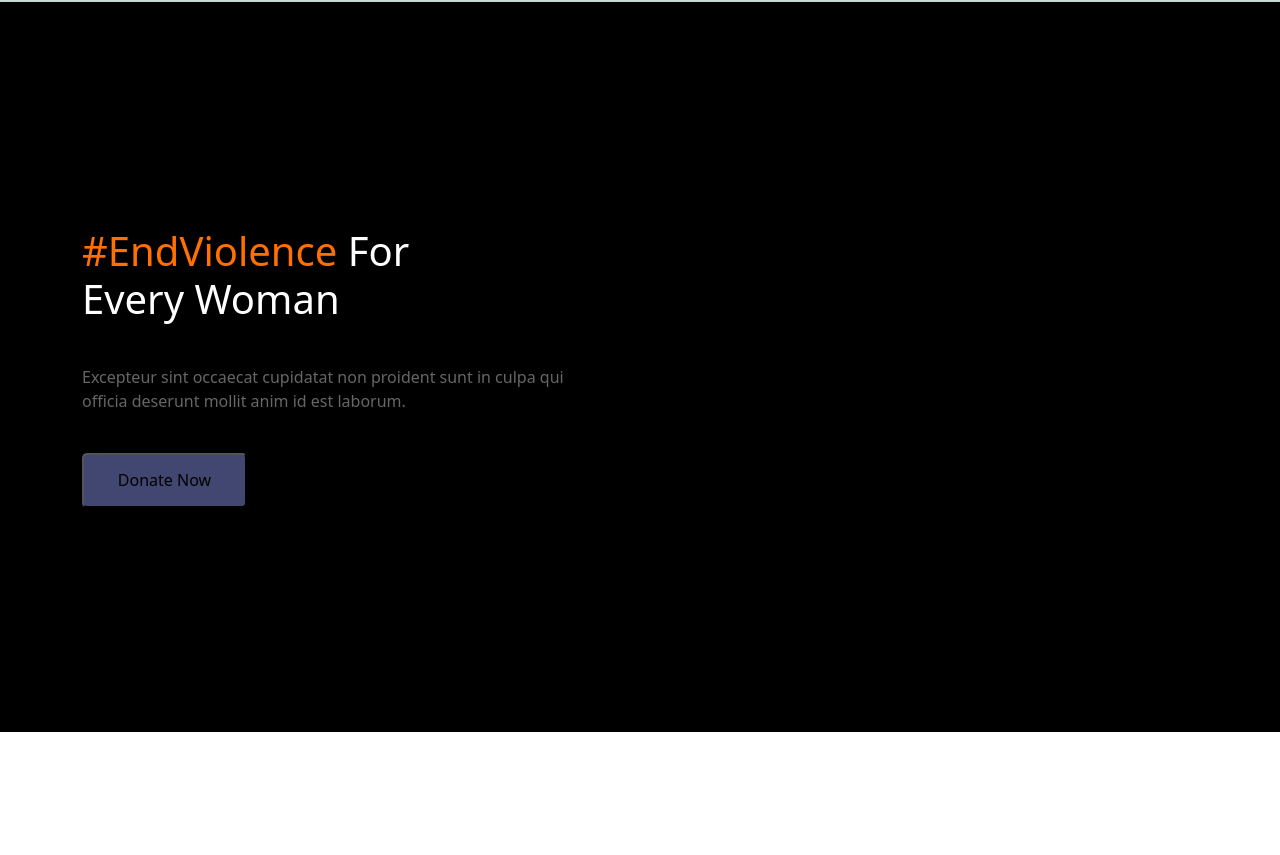
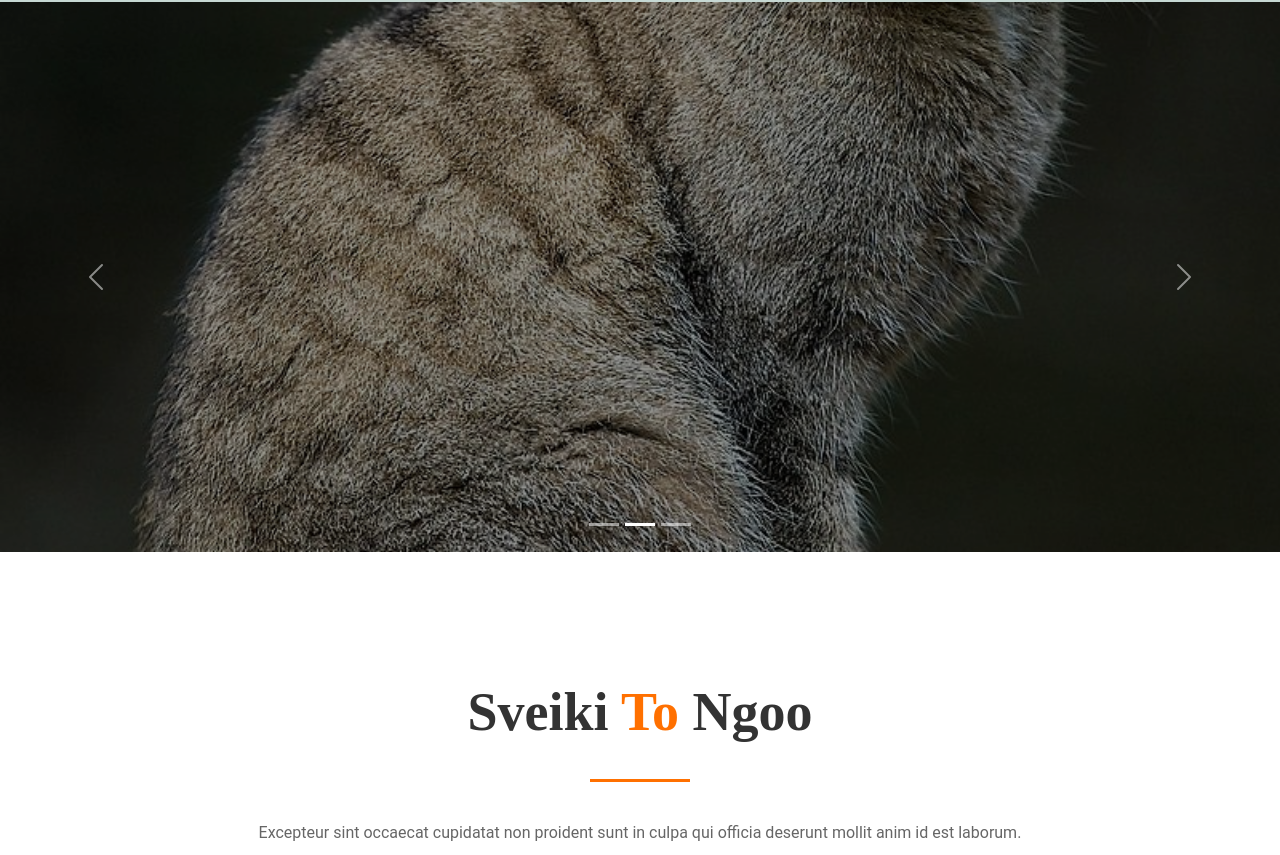
Before and after one commit to Matass789/Baigiamasis, a plain HTML site: page index.html in a window 1280 px wide. Shown: the part 89-944 px from the top of the page. Drawn offline with nearby package versions, Linux system fonts and the light colour scheme; files whose address does not match are found by name.

Commit message:
Su karusele

```diff
--- a/assets/css/style.css
+++ b/assets/css/style.css
@@ -22,7 +22,17 @@ button.btn-primary.nav-link.px-2 {
 }
 
 
+.c-item {
+    height: 550px;
 
+}
+
+.c-img {
+    height: 100%;
+    object-fit: cover;
+    filter: brightness(0.6);
+
+}
 
 
 h1,
--- a/index.html
+++ b/index.html
@@ -106,6 +106,61 @@
     </div>
   </div>
   <!--  -->
+
+  <div id="hero-carousel" class="carousel slide" data-bs-ride="carousel">
+    <div class="carousel-indicators">
+      <button type="button" data-bs-target="#hero-carousel" data-bs-slide-to="0" class="active" aria-current="true" aria-label="Slide 1"></button>
+      <button type="button" data-bs-target="#hero-carousel" data-bs-slide-to="1" aria-label="Slide 2"></button>
+      <button type="button" data-bs-target="#hero-carousel" data-bs-slide-to="2" aria-label="Slide 3"></button>
+    </div>
+    <div class="carousel-inner">
+      <div class="carousel-item active c-item">
+        <img src="./assets/css/images/Cat_November_2010-1a.jpg.webp" class="d-block w-100 c-img" alt="Slide 1">
+        <div class="carousel-caption mb-5 d-none d-md-block">
+          <p class="mb-5 fs-3 text-uppercase">Lorem ipsum dolor sit amet.</p>
+          <p class="mb-5 fs-3 ">Lorem ipsum dolor sit amet consectetur, adipisicing elit. Voluptate!</p>
+          <button class="btn btn-primary">Pradėti apsipirkimą</button>
+        </div>
+      </div>
+      <div class="carousel-item c-item">
+        <img src="./assets/css/images/Felis_silvestris_silvestris_Luc_Viatour.jpg" class="d-block w-100 c-img" alt="Slide 2">
+      </div>
+      <div class="carousel-item c-item">
+        <img src="./assets/css/images/Ragdoll_Kater,_drei_Jahre_alt,_RAG_n_21_seal-tabby-colourpoint,_Januar_2015.JPG" class="d-block w-100 c-img" alt="Slide 3">
+      </div>
+    </div>
+    <button class="carousel-control-prev" type="button" data-bs-target="#hero-carousel" data-bs-slide="prev">
+      <span class="carousel-control-prev-icon" aria-hidden="true"></span>
+      <span class="visually-hidden">Previous</span>
+    </button>
+    <button class="carousel-control-next" type="button" data-bs-target="#hero-carousel" data-bs-slide="next">
+      <span class="carousel-control-next-icon" aria-hidden="true"></span>
+      <span class="visually-hidden">Next</span>
+    </button>
+  </div>
+
+
+
+
+  <div class="container-fluid welcome d-flex align-items-start">
+    <div class="container">
+      <div class="row">
+        <div class="col-xs-12 col-sm-12 col-md-12 col-lg-12 col-xl-12 col-xxl-12">
+          <div class="welcome d-flex justify-content-center">
+            <h1>Sveiki <span>To </span>Ngoo</h1>
+          </div>
+          <div class="d-flex justify-content-center">
+            <div class="line">
+            </div>
+          </div>
+          <div class="welcome-text d-flex justify-content-center ">
+            <p>Excepteur sint occaecat cupidatat non proident sunt in culpa qui officia deserunt mollit anim id est
+              laborum.</p>
+          </div>
+        </div>
+      </div>
+    </div>
+  </div>
 
   <div class="container-fluid hero d-flex align-items-center ">
     <div class="container">
```
Also changed, not shown: assets/css/images/Cat_November_2010-1a.jpg.webp (added), assets/css/images/Felis_silvestris_silvestris_Luc_Viatour.jpg (added), assets/css/images/Ragdoll_Kater,_drei_Jahre_alt,_RAG_n_21_seal-tabby-colourpoint,_Januar_2015.JPG (added).
